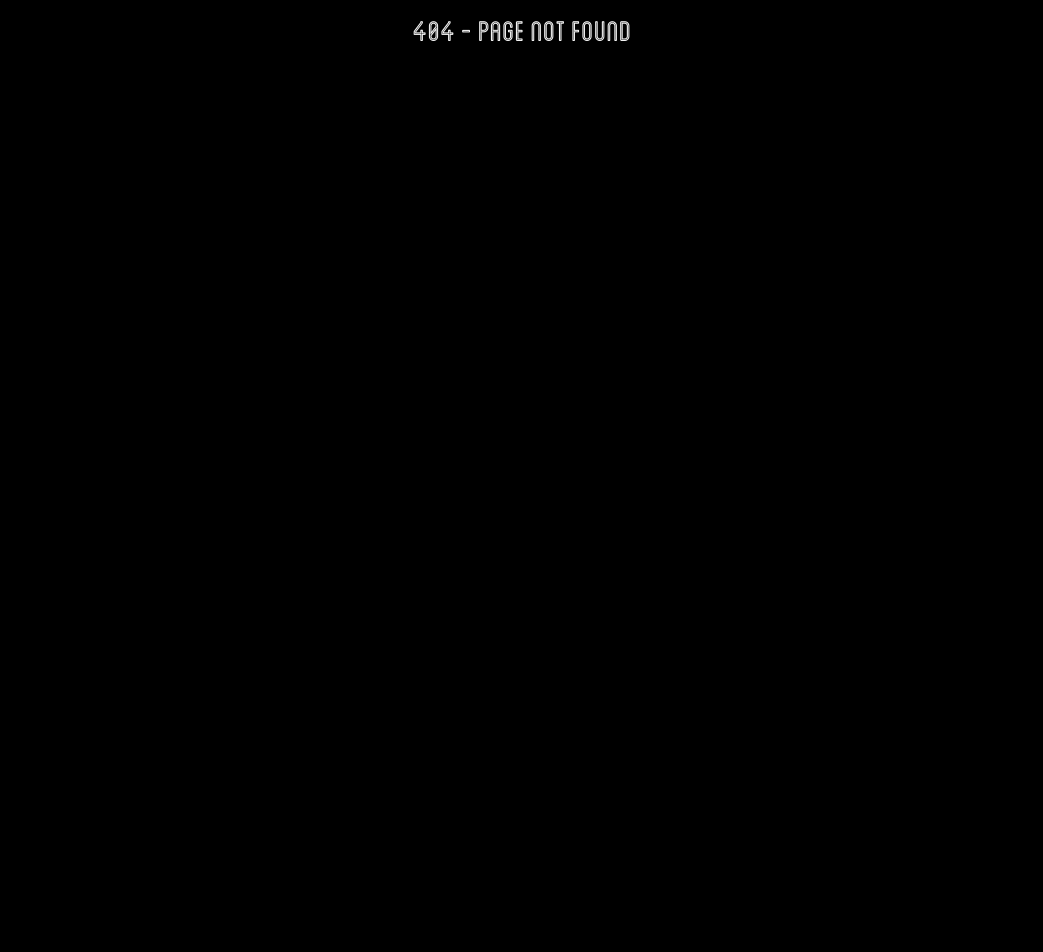
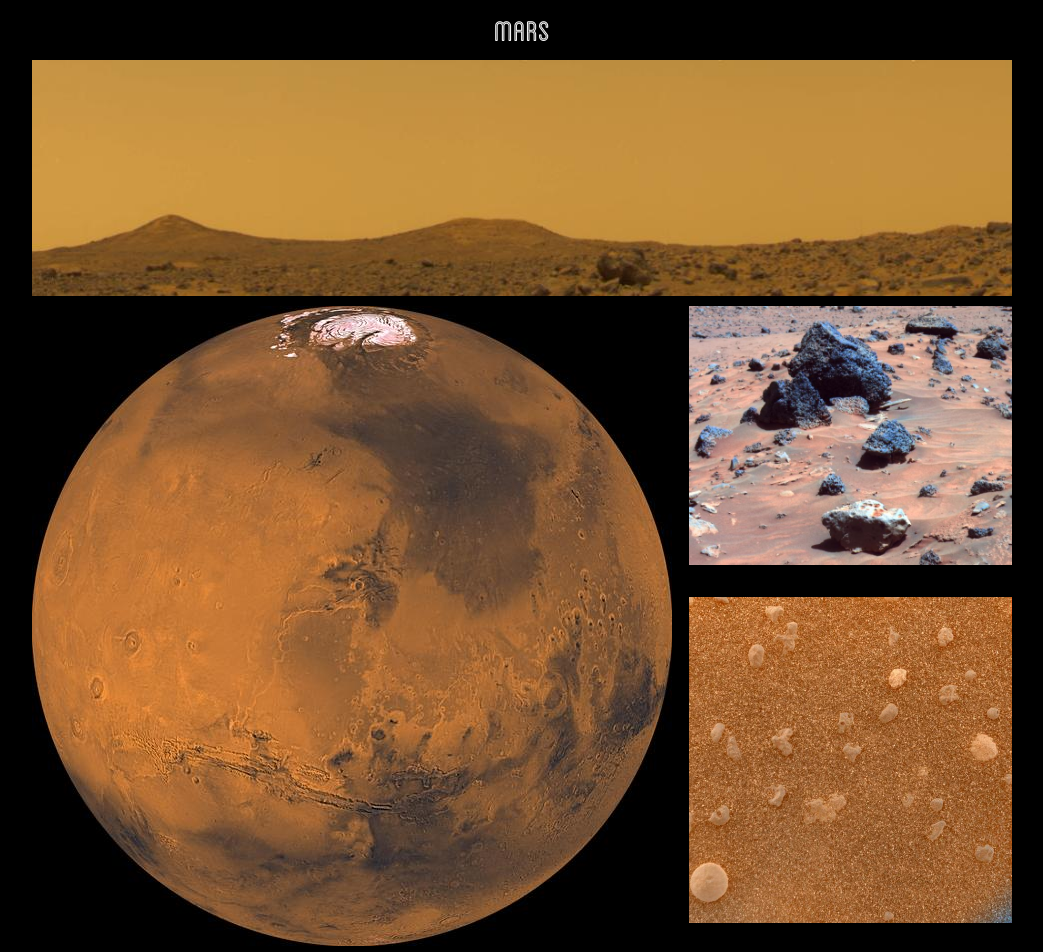
Before and after one commit to staceyb/cssgridflexbox-tailwind, a React (Vite) app: page /mars in a window 1280 px wide. Before the commit this address had no page. Shown: the top 952 px of the page, without its empty margins (118-1161 px from the left). Before the commit the page ends 800 px from the top, so only its background shows below. Built offline with nearby package versions, Linux system fonts and the light colour scheme.

Commit message:
Demo of 3 ways to specify grid item placement: column/row. span and grid template area.

```diff
--- a/src/App.jsx
+++ b/src/App.jsx
@@ -1,11 +1,13 @@
 import { Route, Routes } from 'react-router-dom';
 import NotFound from './components/NotFound';
-import MoonsofJupiterGrid from './components/MoonsOfJupiter.Grid';
+import MoonsofJupiterGrid from './components/MoonsOfJupiterGrid';
+import MarsGrid from './components/MarsGrid';
 
 const App = () => {
   return (
     <Routes>
       <Route path="/" element={<MoonsofJupiterGrid />} />
+      <Route path="/mars/" element={<MarsGrid />} />
       <Route path="*" element={<NotFound />} />
     </Routes>
   );
--- /dev/null
+++ b/src/components/MarsGrid.jsx
@@ -0,0 +1,40 @@
+import '../css/style.css';
+import '../css/mars.css';
+
+function MarsGrid() {
+  return (
+    <>
+      <h1>Mars</h1>
+      <div className="grid-container">
+        <img
+          className="one"
+          src="/images/PIA01546~orig.jpg"
+          alt="True Color of Mars - Pathfinder Sol 10 at Noon."
+        />
+        <img
+          className="two"
+          src="/images/PIA00407~small.jpg"
+          alt="Global color views of Mars"
+        />
+        <img
+          className="three"
+          src="/images/PIA13593~orig.jpg"
+          alt="Intrepid Crater on Mars"
+        />
+        <img
+          className="four"
+          src="/images/PIA08528~orig.jpg"
+          alt="Possible Meteorite in Columbia Hills on Mars False Color"
+        />
+
+        <img
+          className="five"
+          src="/images/PIA05208~small.jpg"
+          alt="Mars Under the Microscope color"
+        />
+      </div>
+    </>
+  );
+}
+
+export default MarsGrid;
--- a/src/components/MoonsOfJupiter.Grid.jsx
+++ b/src/components/MoonsOfJupiterGrid.jsx
@@ -68,10 +68,10 @@ function MoonsOfJupiterGrid() {
             alt="A moon that looks similar to our own, with a giant crater in the upper right."
           />
           <figcaption>
-            This enhanced image of the jovian moon Ganymeded was obtained the
-            the JunoCam imager aboard NASA's Juno spacecraft during the
-            mission's June 7,2021, flyby of the icy moon on Juno's 34th pass
-            close to Jupiter.
+            This enhanced image of the jovian moon Ganymede was obtained the the
+            JunoCam imager aboard NASA's Juno spacecraft during the mission's
+            June 7,2021, flyby of the icy moon on Juno's 34th pass close to
+            Jupiter.
             <cite>
               <a
                 href="https://images.nasa.gov/details/PIA25028"
--- /dev/null
+++ b/src/css/mars.css
@@ -0,0 +1,58 @@
+body {
+  background-color: black;
+}
+
+img {
+  max-width: 100%;
+}
+
+.grid-container {
+  display: grid;
+  grid-template-columns: 2fr 1fr;
+  grid-template-areas:
+    'sol10 sol10'
+    'mars meteorite'
+    'mars microscope'
+    'intrepid intrepid';
+  gap: 1rem;
+  max-width: 980px;
+  margin: 0 auto;
+}
+
+.one {
+  /* grid-column: 1/3; */
+  grid-column: 1 / span 3;
+  grid-area: sol10;
+}
+
+.two {
+  /* grid-column: 1/2;
+   grid-row: 2/4; */
+  grid-column: 1;
+  grid-row: 2 / span 2;
+  grid-area: mars;
+}
+
+.three {
+  /* grid-column: 1/3; */
+  grid-column: 1 / span 2;
+  grid-area: intrepid;
+}
+
+.four {
+  /* grid-column: 2/3;
+    grid-row: 2/3; */
+  grid-column: 2;
+  grid-row: 2;
+
+  grid-area: meteorite;
+}
+
+.five {
+  /* grid-column: 2/3;
+    grid-row: 3/4; */
+  grid-column: 2;
+  grid-row: 3;
+
+  grid-area: microscope;
+}
```
